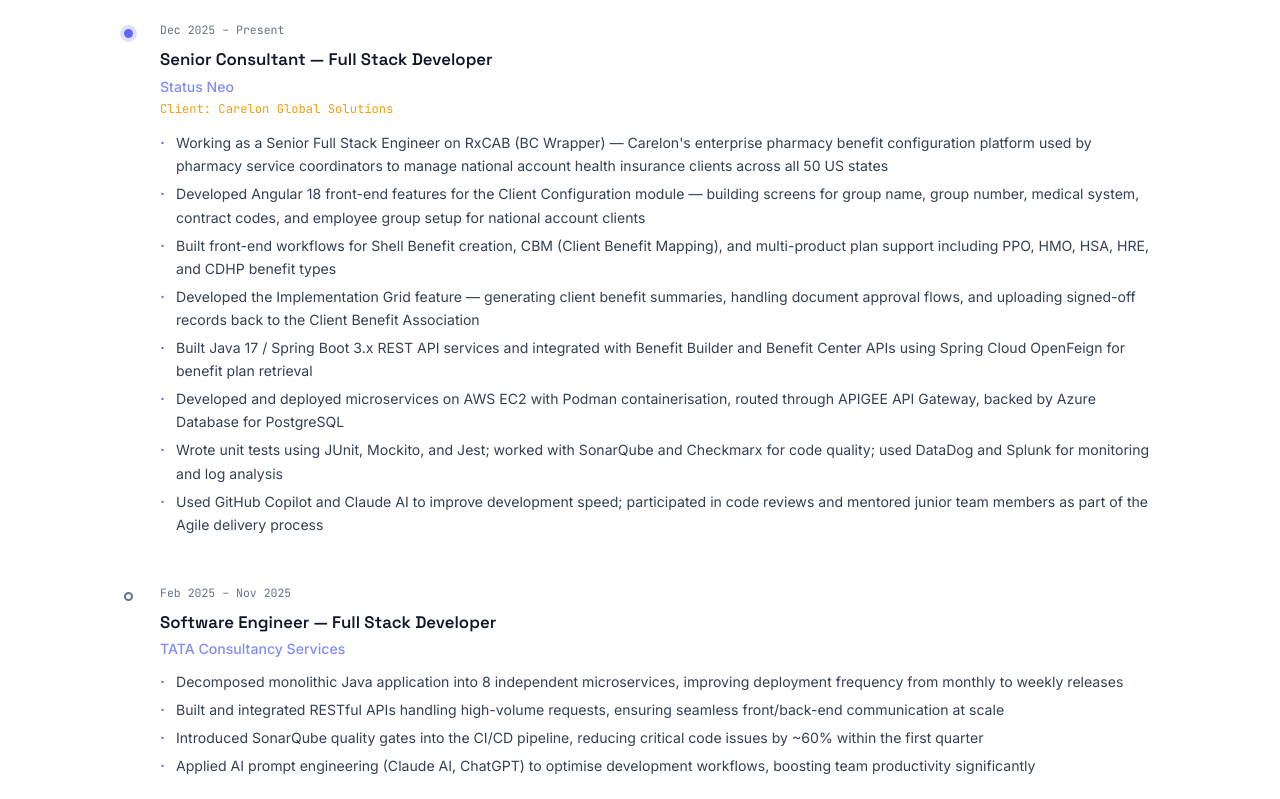
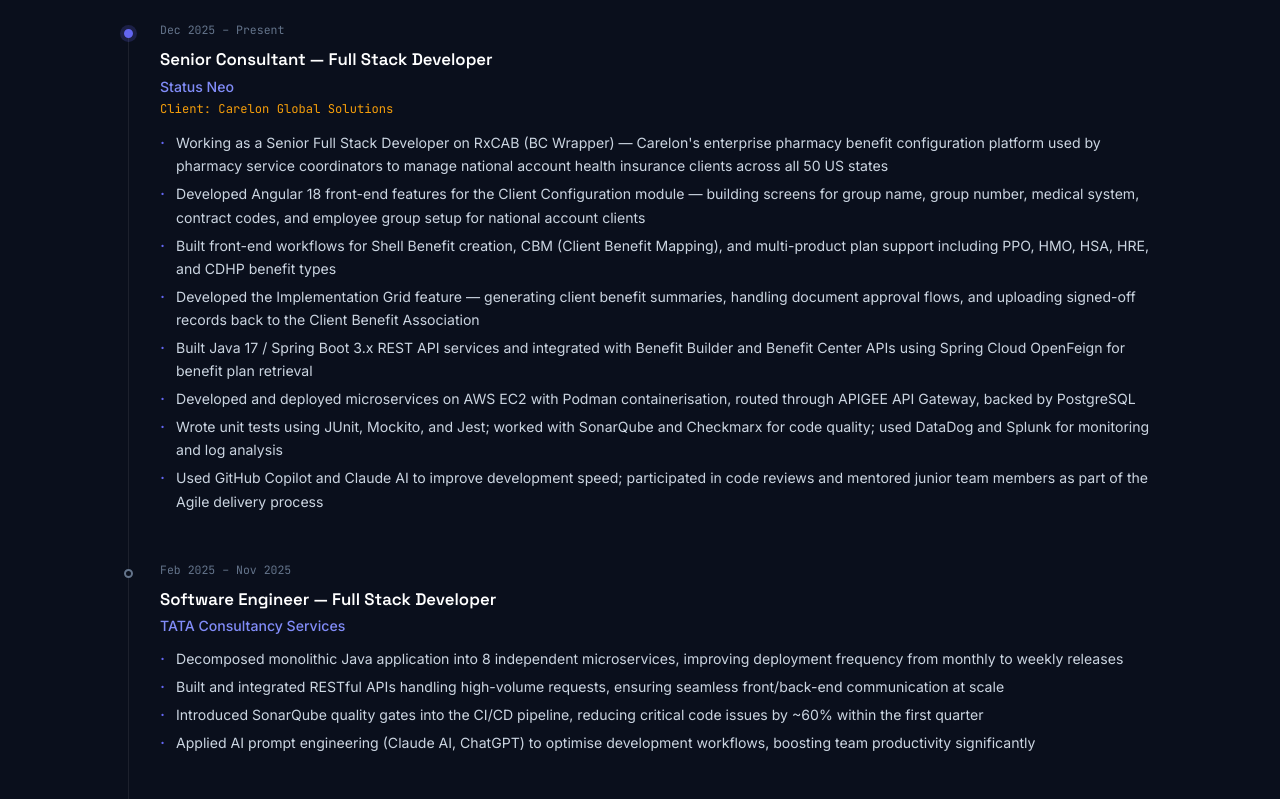
Before and after one commit to aravind3250/aravind3250.github.io, a plain HTML site: page index.html in a window 1280 px wide. Shown: the part 1940-2739 px from the top of the page. Drawn offline with Linux system fonts and the light colour scheme.

Commit message:
Theme color updated

```diff
--- a/index.html
+++ b/index.html
@@ -9,13 +9,13 @@
 *, *::before, *::after { box-sizing: border-box; margin: 0; padding: 0; }
 
 :root {
-  --bg:         #FFFFFF;
-  --bg2:        #F8FAFC;
-  --bg3:        #F1F5F9;
+  --bg:         #0A0F1C;
+  --bg2:        #0F172A;
+  --bg3:        #1A2236;
   --card:       #FFFFFF;
   --card2:      #F8FAFC;
-  --text-head:  #0F172A;
-  --text-body:  #334155;
+  --text-head:  #FFFFFF;
+  --text-body:  #CBD5E1;
   --text-soft:  #64748B;
   --border:     rgba(255,255,255,0.08);
   --border-lt:  #E2E8F0;
@@ -41,7 +41,7 @@
   position: fixed; top: 0; left: 0; right: 0; z-index: 100;
   display: flex; justify-content: space-between; align-items: center;
   padding: 0 6vw; height: 64px;
-  background: rgba(255,255,255,0.92);
+  background: rgba(10,15,28,0.9);
   backdrop-filter: blur(12px);
   border-bottom: 1px solid var(--border);
 }
@@ -587,12 +587,12 @@
       <div class="tl-company">Status Neo</div>
       <div class="tl-client">Client: Carelon Global Solutions</div>
       <ul class="tl-bullets">
-        <li>Working as a Senior Full Stack Engineer on RxCAB (BC Wrapper) — Carelon's enterprise pharmacy benefit configuration platform used by pharmacy service coordinators to manage national account health insurance clients across all 50 US states</li>
+        <li>Working as a Senior Full Stack Developer on RxCAB (BC Wrapper) — Carelon's enterprise pharmacy benefit configuration platform used by pharmacy service coordinators to manage national account health insurance clients across all 50 US states</li>
         <li>Developed Angular 18 front-end features for the Client Configuration module — building screens for group name, group number, medical system, contract codes, and employee group setup for national account clients</li>
         <li>Built front-end workflows for Shell Benefit creation, CBM (Client Benefit Mapping), and multi-product plan support including PPO, HMO, HSA, HRE, and CDHP benefit types</li>
         <li>Developed the Implementation Grid feature — generating client benefit summaries, handling document approval flows, and uploading signed-off records back to the Client Benefit Association</li>
         <li>Built Java 17 / Spring Boot 3.x REST API services and integrated with Benefit Builder and Benefit Center APIs using Spring Cloud OpenFeign for benefit plan retrieval</li>
-        <li>Developed and deployed microservices on AWS EC2 with Podman containerisation, routed through APIGEE API Gateway, backed by Azure Database for PostgreSQL</li>
+        <li>Developed and deployed microservices on AWS EC2 with Podman containerisation, routed through APIGEE API Gateway, backed by PostgreSQL</li>
         <li>Wrote unit tests using JUnit, Mockito, and Jest; worked with SonarQube and Checkmarx for code quality; used DataDog and Splunk for monitoring and log analysis</li>
         <li>Used GitHub Copilot and Claude AI to improve development speed; participated in code reviews and mentored junior team members as part of the Agile delivery process</li>
       </ul>
@@ -624,7 +624,7 @@
 
     <div class="tl-item reveal">
       <div class="tl-date">Feb 2019 – May 2022</div>
-      <div class="tl-role">Senior Full Stack Engineer</div>
+      <div class="tl-role">Senior Full Stack Developer</div>
       <div class="tl-company">JAMOCHA Tech Pvt Ltd</div>
       <ul class="tl-bullets">
         <li>Delivered 5+ client projects end-to-end across the full SDLC, consistently on time and within budget</li>
@@ -881,9 +881,5 @@
 }, { threshold: 0.1 });
 document.querySelectorAll('.reveal').forEach(el => obs.observe(el));
 </script>
-
-<section id="expertise"><h2>Core Expertise</h2><p>Enterprise Product Development • Java • Spring Boot • Angular • Microservices • REST APIs • AWS EC2 • Amazon S3 • CI/CD • Performance Optimization • Agile</p></section>
-<section id="domains"><h2>Industry Experience</h2><p>Healthcare • Banking & Wealth Management • Workforce Analytics • Enterprise Content Management • AI-powered Document Processing</p></section>
-
 </body>
 </html>
```
Also changed, not shown: index_light.html (+3 -7 lines).
